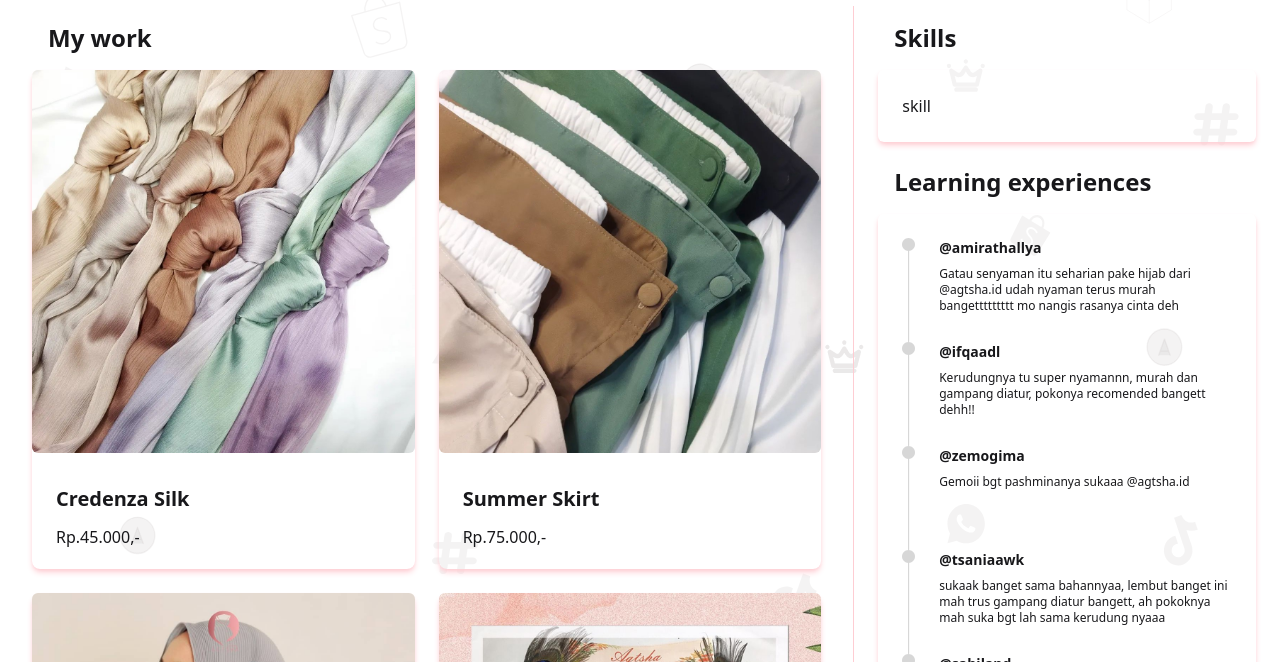
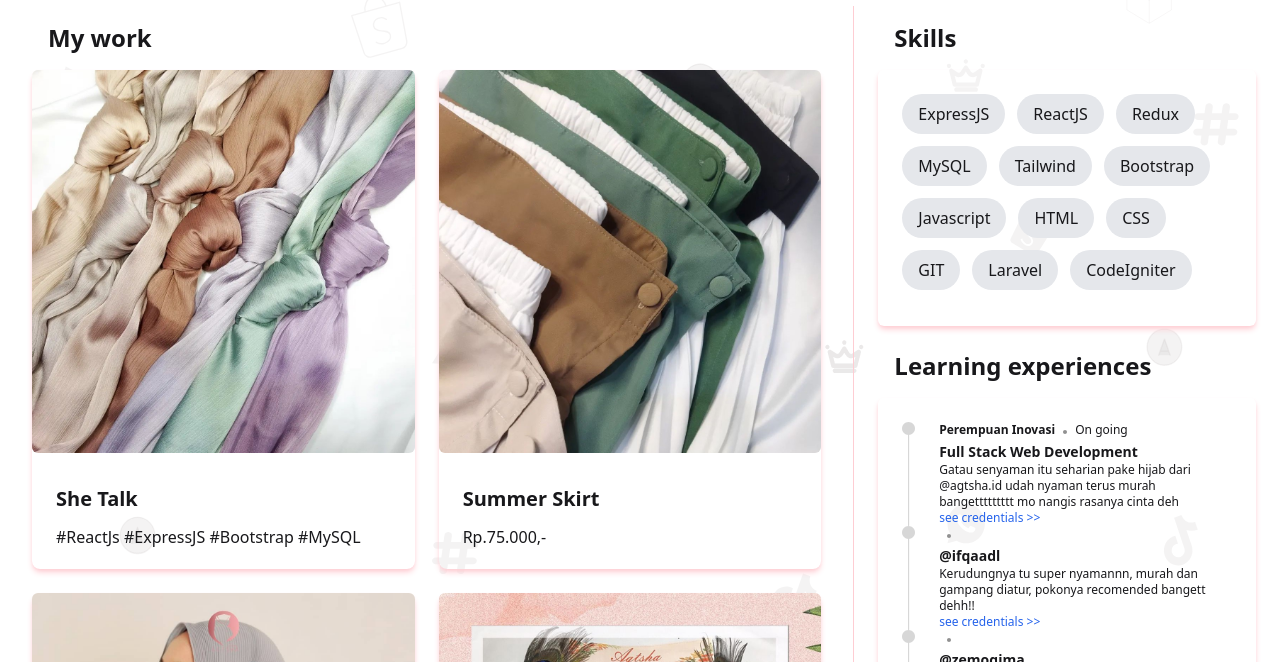
Before and after one commit to aufaikrimaa/aufaikrimaa.github.io, a React (Vite) app: page / in a window 1280 px wide. Shown: the part 290-952 px from the top of the page. Built offline with nearby package versions, Linux system fonts and the light colour scheme.

Commit message:
update some layouts

```diff
--- a/src/components/Learn.jsx
+++ b/src/components/Learn.jsx
@@ -1,15 +1,24 @@
 import border from "../assets/img/border.svg";
+import dot from "../assets/img/dot.svg";
 
 const Learn = ({ course }) => {
-  const { uname, content } = course;
+  const { track, date, name, content } = course;
 
   return (
     <>
       <div className="px-4 flex">
         <img src={border} className="h-16 pr-4" />
         <div>
-          <p className="text-sm font-bold mb-1">{uname}</p>
+          <p className="font-bold text-xs flex">
+            {track}
+            <img src={dot} alt="dot" className="h-0.5 m-1" />
+            <span className="font-normal">{date}</span>
+          </p>
+          <p className="text-sm font-bold">{name}</p>
           <p className="text-xs">{content}</p>
+          <p className="text-xs cursor-pointer text-blue-600">
+            see credentials &gt;&gt;
+          </p>
         </div>
       </div>
     </>
--- a/src/components/Projects.jsx
+++ b/src/components/Projects.jsx
@@ -1,5 +1,5 @@
 function Showcase(props) {
-  const { title, photo, price } = props.projects;
+  const { title, photo, lang } = props.projects;
 
   return (
     <div className="w-full shadow-md shadow-rose-200 rounded-lg z-10">
@@ -12,7 +12,7 @@ function Showcase(props) {
       </div>
       <div className="px-4 py-1 sm:px-2 mb-2">
         <h1 className="text-xl sm:text-lg font-bold mb-2">{title}</h1>
-        <p>{price}</p>
+        <p>{lang}</p>
       </div>
     </div>
   );
--- a/src/components/Skills.jsx
+++ b/src/components/Skills.jsx
@@ -1,8 +1,32 @@
 const Skills = () => {
+  const skills = [
+    "ExpressJS",
+    "ReactJS",
+    "Redux",
+    "MySQL",
+    "Tailwind",
+    "Bootstrap",
+    "Javascript",
+    "HTML",
+    "CSS",
+    "GIT",
+    "Laravel",
+    "CodeIgniter",
+  ];
   return (
     <>
-      <div className="p-4 rounded-md shadow-md shadow-rose-200 mb-4 flex">
-        <div>skill</div>
+      <div className="p-4 rounded-md shadow-md shadow-rose-200 mb-4">
+        {/* <h2 className="text-xl font-bold mb-2">Skills</h2> */}
+        <div className="flex flex-wrap">
+          {skills.map((skill, index) => (
+            <div
+              key={index}
+              className="bg-gray-200 rounded-full px-3 py-1 mr-2 mb-2"
+            >
+              {skill}
+            </div>
+          ))}
+        </div>
       </div>
     </>
   );
--- a/src/data/courseData.js
+++ b/src/data/courseData.js
@@ -1,31 +1,49 @@
 export const course = [
   {
-    uname: "@amirathallya",
+    track: "Perempuan Inovasi",
+    date: "On going",
+    name: "Full Stack Web Development",
     content:
       "Gatau senyaman itu seharian pake hijab dari @agtsha.id udah nyaman terus murah bangettttttttt mo nangis rasanya cinta deh",
+    link: "",
   },
   {
-    uname: "@ifqaadl",
+    track: "",
+    date: "",
+    name: "@ifqaadl",
     content:
       "Kerudungnya tu super nyamannn, murah dan gampang diatur, pokonya recomended bangett dehh!!",
+    link: "",
   },
   {
-    uname: "@zemogima",
+    track: "",
+    date: "",
+    name: "@zemogima",
     content: "Gemoii bgt pashminanya sukaaa @agtsha.id",
+    link: "",
   },
   {
-    uname: "@tsaniaawk",
+    track: "",
+    date: "",
+    name: "@tsaniaawk",
     content:
       "sukaak banget sama bahannyaa, lembut banget ini mah trus gampang diatur bangett, ah pokoknya mah suka bgt lah sama kerudung nyaaa",
+    link: "",
   },
   {
-    uname: "@sahiland",
+    track: "",
+    date: "",
+    name: "@sahiland",
     content:
       "Fyi, harganya murah-murah bgt! Coba aja bandingin sama olshop lain. Kalo kualitas mah gausah ditanya, gakalah ko sama olshop lain yg ngasi harga sampe 2x lipat. Insya Allah trusted karena ini punya temenku tapi ini truly honest review kok tanpa dibuat-buat!",
+    link: "",
   },
   {
-    uname: "@nisasilha",
+    track: "",
+    date: "",
+    name: "@nisasilha",
     content:
       "Jilbabnya belum aku setrika sama sekali tapi langsung rapih dipakenya Cocok juga buat aku yang wajahnya tembem jadi agak tirusan karena gak perlu pake jarum pentul",
+    link: "",
   },
 ];
--- a/src/data/projectsData.js
+++ b/src/data/projectsData.js
@@ -7,33 +7,33 @@ import voal from "../assets/img/voal.jpg";
 
 export const projects = [
   {
-    title: "Credenza Silk",
+    title: "She Talk",
     photo: silk,
-    price: "Rp.45.000,-",
+    lang: "#ReactJs #ExpressJS #Bootstrap #MySQL",
   },
   {
     title: "Summer Skirt",
     photo: skirt,
-    price: "Rp.75.000,-",
+    lang: "Rp.75.000,-",
   },
   {
     title: "Pleated Pashmina",
     photo: plisket,
-    price: "Rp.35.000,-",
+    lang: "Rp.35.000,-",
   },
   {
     title: "Alwa Scarf",
     photo: alwa,
-    price: "Rp.35.000,-",
+    lang: "Rp.35.000,-",
   },
   {
     title: "Pashmina Ceruty",
     photo: ceruty,
-    price: "Rp.40.000,-",
+    lang: "Rp.40.000,-",
   },
   {
     title: "Voal Scarf",
     photo: voal,
-    price: "Rp.40.000,-",
+    lang: "Rp.40.000,-",
   },
 ];
--- a/src/index.css
+++ b/src/index.css
@@ -23,6 +23,6 @@ body {
 }
 
 .skills-md {
-  height: 50vh;
+  height: 60vh;
   overflow: hidden;
 }
```
Also changed, not shown: src/assets/img/dot.svg (added).
